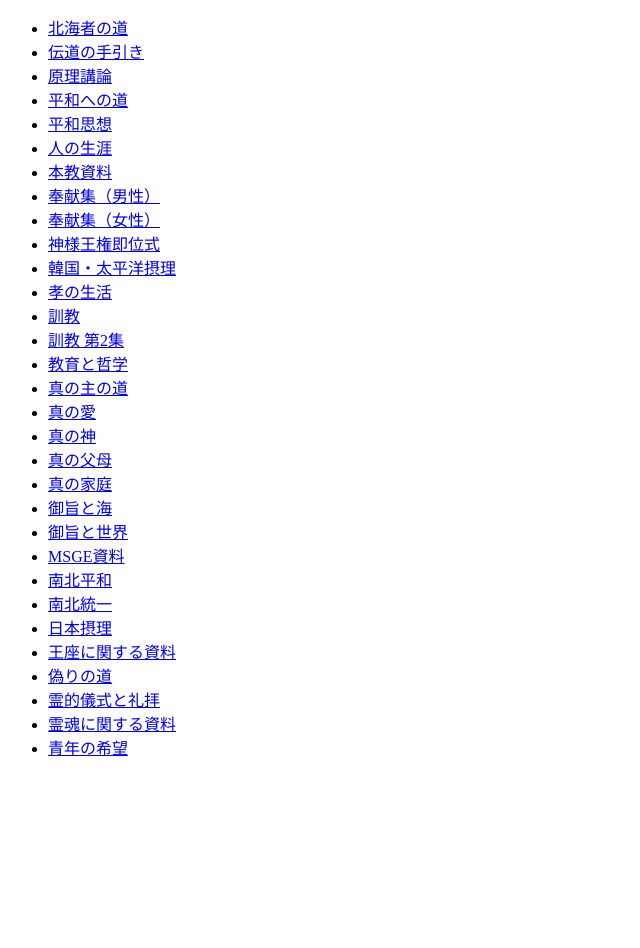
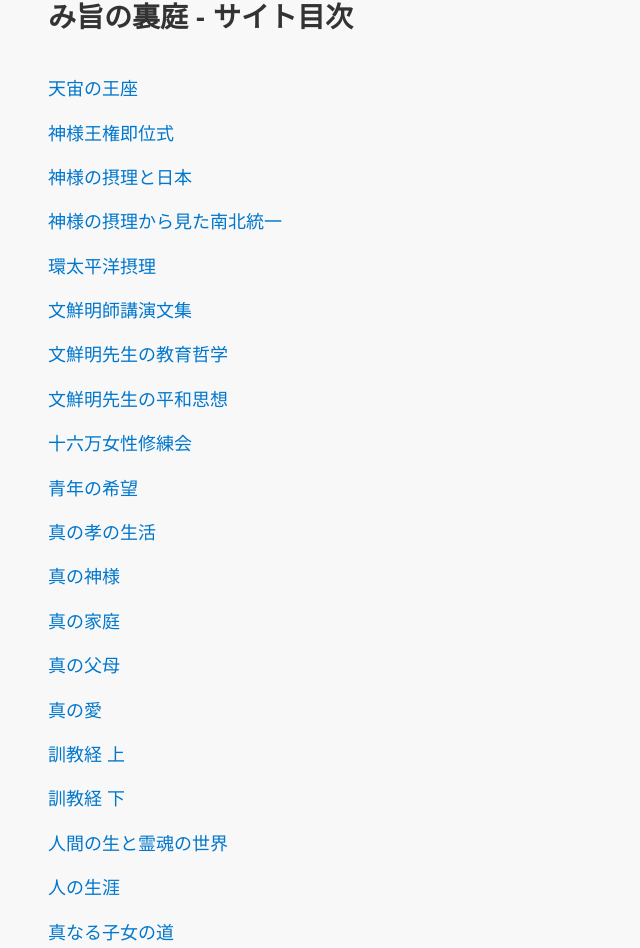
Before and after one commit to maydra/Index, a plain HTML site: page Index.html in a window 1280 px wide. Shown: the part 74-1022 px from the top of the page, without its empty margins (0-640 px from the left). Before the commit the page ends 849 px from the top, so only its background shows below. Drawn offline with Linux system fonts and the light colour scheme.

Commit message:
index change

```diff
--- a/Index.html
+++ b/Index.html
@@ -2,42 +2,70 @@
 <html lang="ja">
 <head>
   <meta charset="UTF-8">
-  <title>サイト目次 - maydra.github.io</title>
+  <title>み旨の裏庭 - サイト目次</title>
+  <style>
+    body {
+      font-family: "游ゴシック", YuGothic, sans-serif;
+      font-size: 18px;
+      line-height: 1.8;
+      background-color: #f8f8f8;
+      padding: 40px;
+      color: #333;
+    }
+    h1 {
+      font-size: 28px;
+      margin-bottom: 30px;
+    }
+    ul {
+      list-style: none;
+      padding-left: 0;
+    }
+    li {
+      margin: 12px 0;
+    }
+    a {
+      text-decoration: none;
+      color: #0077cc;
+    }
+    a:hover {
+      text-decoration: underline;
+    }
+  </style>
 </head>
 <body>
-  <h1>maydra.github.io - サイト目次</h1>
+  <h1>み旨の裏庭 - サイト目次</h1>
   <ul>
-    <li><a href="https://maydra.github.io/bokkaisyanomiti/index.html">北海者の道</a></li>
-    <li><a href="https://maydra.github.io/dendou_hand/index.html">伝道の手引き</a></li>
+    <li><a href="https://maydra.github.io/ouza/index.html">天宙の王座</a></li>
+    <li><a href="https://maydra.github.io/kamisamaoukensokuisiki/index.html">神様王権即位式</a></li>
+    <li><a href="https://maydra.github.io/nippon/index.html">神様の摂理と日本</a></li>
+    <li><a href="https://maydra.github.io/nanbokutouitu/index.html">神様の摂理から見た南北統一</a></li>
+    <li><a href="https://maydra.github.io/kann_taiheiyou/index.html">環太平洋摂理</a></li>
+    <li><a href="https://maydra.github.io/msge/index.html">文鮮明師講演文集</a></li>
+    <li><a href="https://maydra.github.io/kyouiku_tetugaku/index.html">文鮮明先生の教育哲学</a></li>
+    <li><a href="https://maydra.github.io/heiwasisou/index.html">文鮮明先生の平和思想</a></li>
+    <li><a href="https://maydra.github.io/houkansyuu_jyosei/index.html">十六万女性修練会</a></li>
+    <li><a href="https://maydra.github.io/seinenno_kibou/index.html">青年の希望</a></li>
+    <li><a href="https://maydra.github.io/kounoseikatu/index.html">真の孝の生活</a></li>
+    <li><a href="https://maydra.github.io/makotono_kami/index.html">真の神様</a></li>
+    <li><a href="https://maydra.github.io/makotonokatei/index.html">真の家庭</a></li>
+    <li><a href="https://maydra.github.io/makotonofubo/index.html">真の父母</a></li>
+    <li><a href="https://maydra.github.io/makotono_ai/index.html">真の愛</a></li>
+    <li><a href="https://maydra.github.io/kunkyou/index.html">訓教経 上</a></li>
+    <li><a href="https://maydra.github.io/kunkyou2/index.html">訓教経 下</a></li>
+    <li><a href="https://maydra.github.io/reikon/index.html">人間の生と霊魂の世界</a></li>
+    <li><a href="https://maydra.github.io/hitonosyougai/index.html">人の生涯</a></li>
+    <li><a href="https://maydra.github.io/makotonarusijyonomiti/index.html">真なる子女の道</a></li>
+    <li><a href="https://maydra.github.io/nanboku_heiwa/index.html">南北統一と世界平和</a></li>
+    <li><a href="https://maydra.github.io/heiwa_miti/index.html">南北統一と世界平和への道</a></li>
+    <li><a href="https://maydra.github.io/mimunetosekai/index.html">御旨と世界</a></li>
+    <li><a href="https://maydra.github.io/mimuneto_umi/index.html">御旨と海</a></li>
+    <li><a href="https://maydra.github.io/niseinomiti/index.html">二世の道</a></li>
+    <li><a href="https://maydra.github.io/bokkaisyanomiti/index.html">牧会者の道</a></li>
+    <li><a href="https://maydra.github.io/dendou_hand/index.html">伝道ハンドブック</a></li>
     <li><a href="https://maydra.github.io/dp/index.html">原理講論</a></li>
-    <li><a href="https://maydra.github.io/heiwa_miti/index.html">平和への道</a></li>
-    <li><a href="https://maydra.github.io/heiwasisou/index.html">平和思想</a></li>
-    <li><a href="https://maydra.github.io/hitonosyougai/index.html">人の生涯</a></li>
-    <li><a href="https://maydra.github.io/honkyou/index.html">本教資料</a></li>
-    <li><a href="https://maydra.github.io/houkansyuu_dansei/index.html">奉献集（男性）</a></li>
-    <li><a href="https://maydra.github.io/houkansyuu_jyosei/index.html">奉献集（女性）</a></li>
-    <li><a href="https://maydra.github.io/kamisamaoukensokuisiki/index.html">神様王権即位式</a></li>
-    <li><a href="https://maydra.github.io/kann_taiheiyou/index.html">韓国・太平洋摂理</a></li>
-    <li><a href="https://maydra.github.io/kounoseikatu/index.html">孝の生活</a></li>
-    <li><a href="https://maydra.github.io/kunkyou/index.html">訓教</a></li>
-    <li><a href="https://maydra.github.io/kunkyou2/index.html">訓教 第2集</a></li>
-    <li><a href="https://maydra.github.io/kyouiku_tetugaku/index.html">教育と哲学</a></li>
-    <li><a href="https://maydra.github.io/makotonarusijyonomiti/index.html">真の主の道</a></li>
-    <li><a href="https://maydra.github.io/makotono_ai/index.html">真の愛</a></li>
-    <li><a href="https://maydra.github.io/makotono_kami/index.html">真の神</a></li>
-    <li><a href="https://maydra.github.io/makotonofubo/index.html">真の父母</a></li>
-    <li><a href="https://maydra.github.io/makotonokatei/index.html">真の家庭</a></li>
-    <li><a href="https://maydra.github.io/mimuneto_umi/index.html">御旨と海</a></li>
-    <li><a href="https://maydra.github.io/mimunetosekai/index.html">御旨と世界</a></li>
-    <li><a href="https://maydra.github.io/msge/index.html">MSGE資料</a></li>
-    <li><a href="https://maydra.github.io/nanboku_heiwa/index.html">南北平和</a></li>
-    <li><a href="https://maydra.github.io/nanbokutouitu/index.html">南北統一</a></li>
-    <li><a href="https://maydra.github.io/nippon/index.html">日本摂理</a></li>
-    <li><a href="https://maydra.github.io/ouza/index.html">王座に関する資料</a></li>
-    <li><a href="https://maydra.github.io/niseinomiti/index.html">偽りの道</a></li>
-    <li><a href="https://maydra.github.io/reisetutogisiki/index.html">霊的儀式と礼拝</a></li>
-    <li><a href="https://maydra.github.io/reikon/index.html">霊魂に関する資料</a></li>
-    <li><a href="https://maydra.github.io/seinenno_kibou/index.html">青年の希望</a></li>
+    <li><a href="https://maydra.github.io/reisetutogisiki/index.html">礼節と儀式</a></li>
+    <li><a href="https://maydra.github.io/houkansyuu_dansei/index.html">男性訪韓修練会御言集</a></li>
+    <li><a href="https://maydra.github.io/honkyou/index.html">本郷：真の愛による交差祝福と国境撤廃</a></li>
   </ul>
 </body>
 </html>
```
Also changed, not shown: google4950bff256850b5a.html (added, +1 -0 lines).
